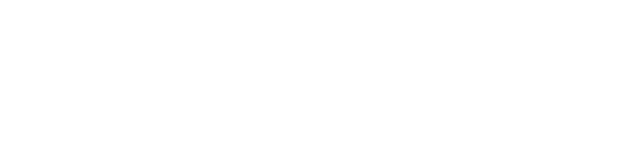
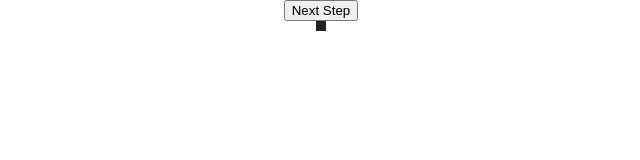
Before and after one commit to mstaniuk/cellular_automata, a plain HTML site: page getting_started/index.html in a window 1280 px wide. Shown: the whole page, without its empty margins (319-959 px from the left). Drawn offline with Linux system fonts and the light colour scheme.

Commit message:
Add simple setup

```diff
--- a/getting_started/index.html
+++ b/getting_started/index.html
@@ -12,21 +12,94 @@
 
     body {
       display: flex;
-      justify-content: center;
+      flex-direction: column;
+      justify-content: flex-start;
       align-items: center;
     }
 
-    canvas {
-      display: block;
+    .world {
+      display: flex;
+      justify-content: flex-start;
+      align-items: flex-start;
+    }
+    .cell {
+      width: 10px;
+      height: 10px;
+    }
+    .cell--alive {
+      background: #222222;
     }
   </style>
 </head>
 <body>
-
-<canvas id="canvas"></canvas>
+<!--
+  This place maintain simple examples of cellular automation
+  there world is simple 1D Array of cells with binary state.
+-->
+<button id="nextTick">Next Step</button>
+<div id="canvas"></div>
 
 <script>
+  // Main module
+  (function() {
+    const canvas = document.getElementById('canvas');
+    const nextTickButton = document.getElementById('nextTick');
 
+    // Simple 1D world containing binary cells
+    // Starting with only central cell being alive
+    let world = [0, 0, 0, 0, 1, 0, 0, 0, 0];
+
+    // Since we want to show historical elements as Y axis we need to have
+    // a place to store our timeline
+    // const timeline = [];
+    // But we'll use HTML as out history handles
+
+    // What to do on on on next step
+    function tick() {
+      // Push 'old' world to timeline stack
+      // timeline.push(world);
+
+      // Compute next world stat
+      world = computeNextStep();
+
+      // Render all;
+      render();
+    }
+
+    function render() {
+      // Create wrapper for cells
+      const row = document.createElement('div');
+      row.className = 'world';
+
+      // For each cell in world render one cell as div
+      world.forEach(cellState => {
+        const cell = document.createElement('div');
+        cell.className = 'cell';
+
+        // Add styling for alive cell
+        if (cellState) {
+          cell.classList.add('cell--alive');
+        }
+        row.appendChild(cell);
+      });
+
+      canvas.appendChild(row);
+    }
+
+    function computeNextStep() {
+      // Do some stuff with world
+
+      return world;
+    }
+
+    nextTickButton.addEventListener('click', function() {
+      tick();
+    });
+
+    // Show initial state on app start
+    tick();
+
+  }());
 </script>
 </body>
 </html>
```
